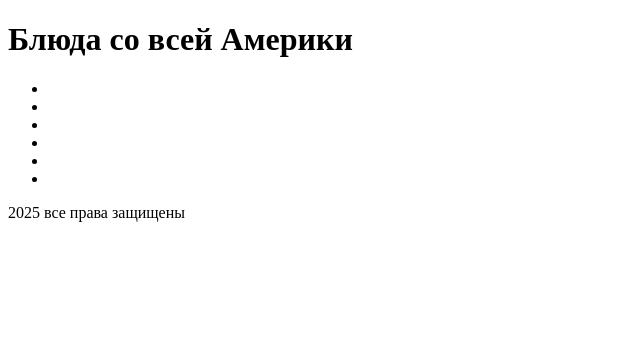
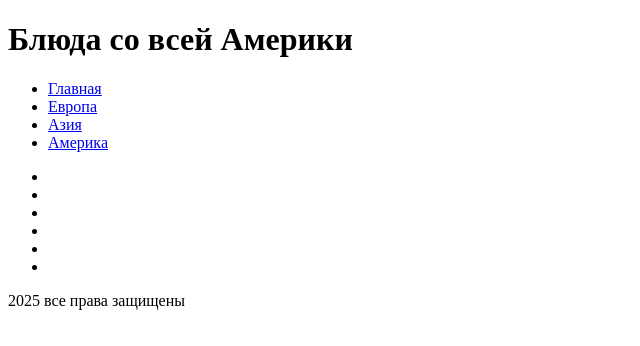
Before and after one commit to VladIvanov228/site_kitchen, a plain HTML site: page america/america.html in a window 1280 px wide. Shown: the whole page, without its empty margins (0-640 px from the left). Drawn offline with nearby package versions, Linux system fonts and the light colour scheme; files that its build step writes are made by us from their sources.

Commit message:
Добавление навигации простейшей на страницах

```diff
--- a/america/america.html
+++ b/america/america.html
@@ -10,6 +10,15 @@
         <header class="headerAmerica">
             <h1 class="headerAmerica__title">Блюда со всей Америки</h1>
         </header>
+
+        <nav class="menu">
+            <ul class="menu__list">
+              <li class="menu__item"><a href="../index.html">Главная</a></li>
+              <li class="menu__item"><a href="../europe/europe.html">Европа</a></li>
+              <li class="menu__item"><a href="../asia/asia.html">Азия</a></li>
+              <li class="menu__item"><a href="../america/america.html">Америка</a></li>
+            </ul>
+          </nav>
 
         <nav class="menuAmerica">
             <ul class="menuAmerica__list" id="nationalityAmerica">
```
Also changed, not shown: asia/asia.html (+9 -0 lines), europe/europe.html (+9 -0 lines), index.html (+3 -3 lines).
